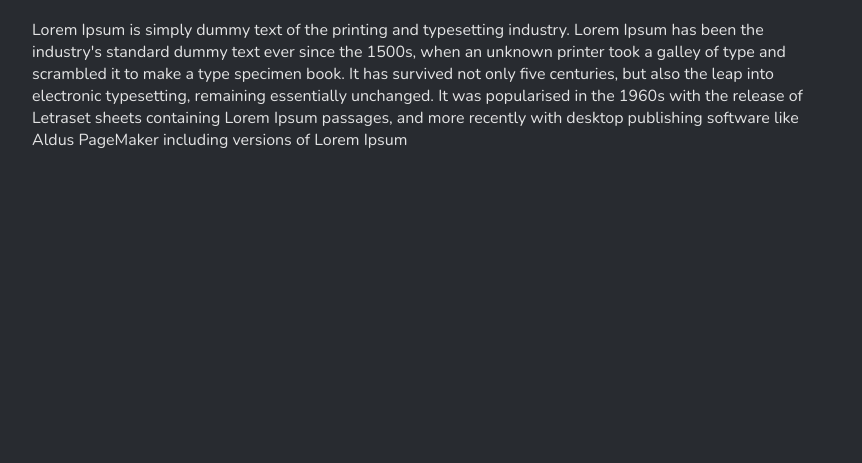
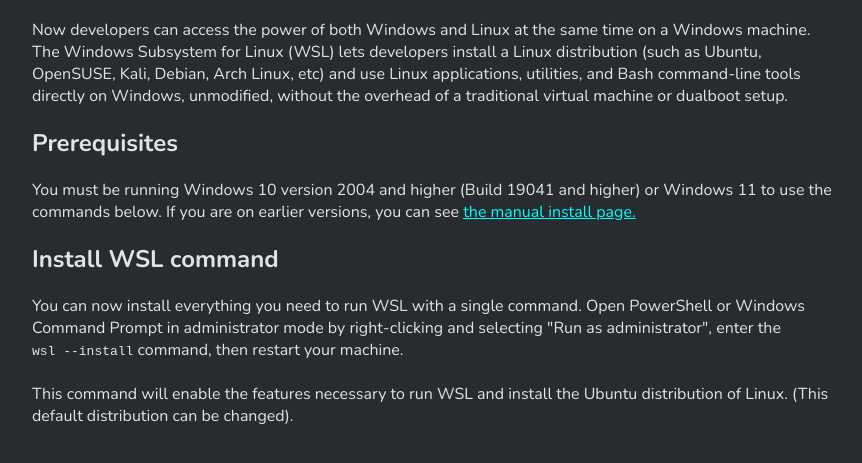
Before and after one commit to gelembungsahabat/gelembungsahabat-astro-v1.github.io, an Astro site: page /install-wsl in a window 1280 px wide. Shown: the part 91-554 px from the top of the page, without its empty margins (208-1070 px from the left). Built offline with nearby package versions, Linux system fonts and the light colour scheme; Astro itself is replaced by a stand-in of ours.

Commit message:
feat: add content on install-wsl

```diff
--- a/src/components/pages/install-wsl.tsx
+++ b/src/components/pages/install-wsl.tsx
@@ -1,18 +1,39 @@
-import "./styles/install-wsl.css";
+import "./styles/article.css";
 export function InstallWSL() {
   return (
     <div className="content-wrapper">
       <h1>Install WSL</h1>
       <p>
-        Lorem Ipsum is simply dummy text of the printing and typesetting
-        industry. Lorem Ipsum has been the industry's standard dummy text ever
-        since the 1500s, when an unknown printer took a galley of type and
-        scrambled it to make a type specimen book. It has survived not only five
-        centuries, but also the leap into electronic typesetting, remaining
-        essentially unchanged. It was popularised in the 1960s with the release
-        of Letraset sheets containing Lorem Ipsum passages, and more recently
-        with desktop publishing software like Aldus PageMaker including versions
-        of Lorem Ipsum
+        Now developers can access the power of both Windows and Linux at the
+        same time on a Windows machine. The Windows Subsystem for Linux (WSL)
+        lets developers install a Linux distribution (such as Ubuntu, OpenSUSE,
+        Kali, Debian, Arch Linux, etc) and use Linux applications, utilities,
+        and Bash command-line tools directly on Windows, unmodified, without the
+        overhead of a traditional virtual machine or dualboot setup.
+      </p>
+      <h2>Prerequisites</h2>
+      <p>
+        You must be running Windows 10 version 2004 and higher (Build 19041 and
+        higher) or Windows 11 to use the commands below. If you are on earlier
+        versions, you can see{" "}
+        <a
+          target="_blank"
+          href="https://learn.microsoft.com/en-us/windows/wsl/install-manual"
+        >
+          the manual install page.
+        </a>
+      </p>
+      <h2>Install WSL command</h2>
+      <p>
+        You can now install everything you need to run WSL with a single
+        command. Open PowerShell or Windows Command Prompt in administrator mode
+        by right-clicking and selecting "Run as administrator", enter the
+        <br />
+        <code>wsl --install</code> command, then restart your machine.
+        <br /> <br />
+        This command will enable the features necessary to run WSL and install
+        the Ubuntu distribution of Linux. (This default distribution can be
+        changed).
       </p>
     </div>
   );
--- a/src/components/pages/styles/install-wsl.css
+++ b/src/components/pages/styles/article.css
@@ -5,3 +5,6 @@
 h1 {
   text-align: center;
 }
+a {
+  color: aqua;
+}
```
